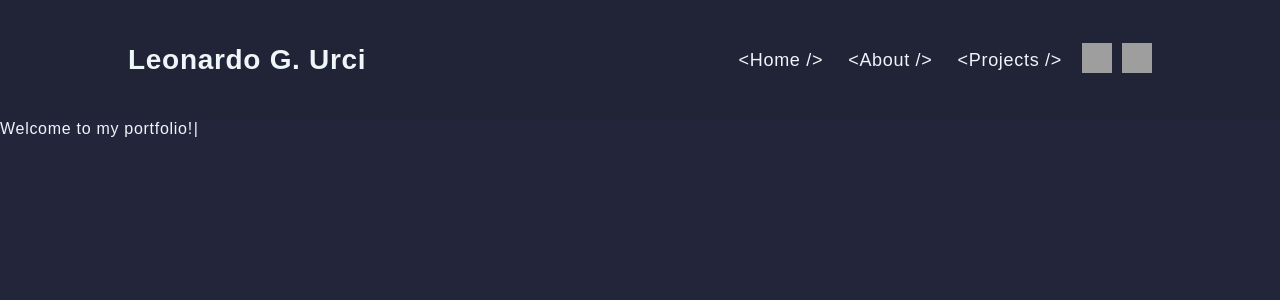
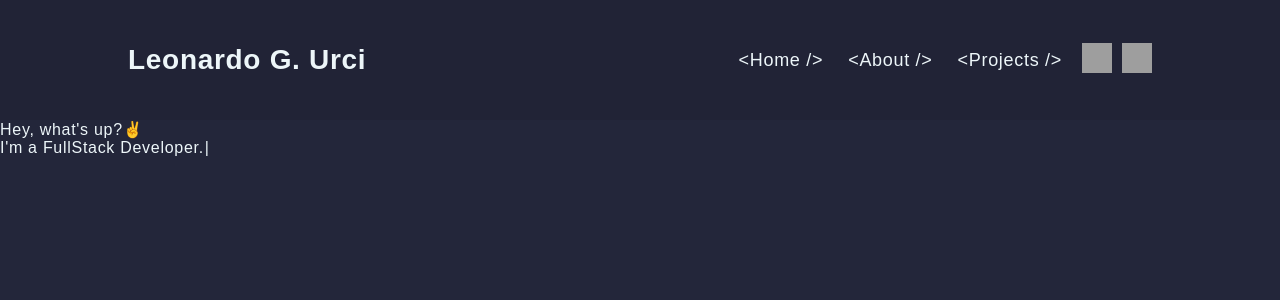
Before and after one commit to Leonardoozx/Portfolio, a Next.js app: page / in a window 1280 px wide. Shown: the top 300 px of the page. Built offline with nearby package versions, Linux system fonts and the light colour scheme; grey boxes are pictures that could not be loaded.

Commit message:
feat: welcome text

```diff
--- a/src/pages/index.tsx
+++ b/src/pages/index.tsx
@@ -1,22 +1,21 @@
+import TypeWriterEffect from '@/components/TypeWriterEffect';
 import TypeWriter from 'typewriter-effect';
 
 export default function Home() {
   return (
-    <>
+    <div>
+      <TypeWriterEffect strings={"Hey, what's up?✌️"} />
       <TypeWriter
         onInit={(typewriter) => {
           typewriter
             .changeDelay(50)
-            .typeString("Hey, what's up?✌🏼")
-            .pauseFor(1000)
-            .deleteAll(10)
-            .typeString("Welcome to my portfolio!")
+            .typeString('Welcome to my portfolio!')
             .pauseFor(1000)
             .deleteAll(10)
             .typeString("I'm a FullStack Developer.")
-            .start()
+            .start();
         }}
       />
-    </>
-  )
+    </div>
+  );
 }
```
